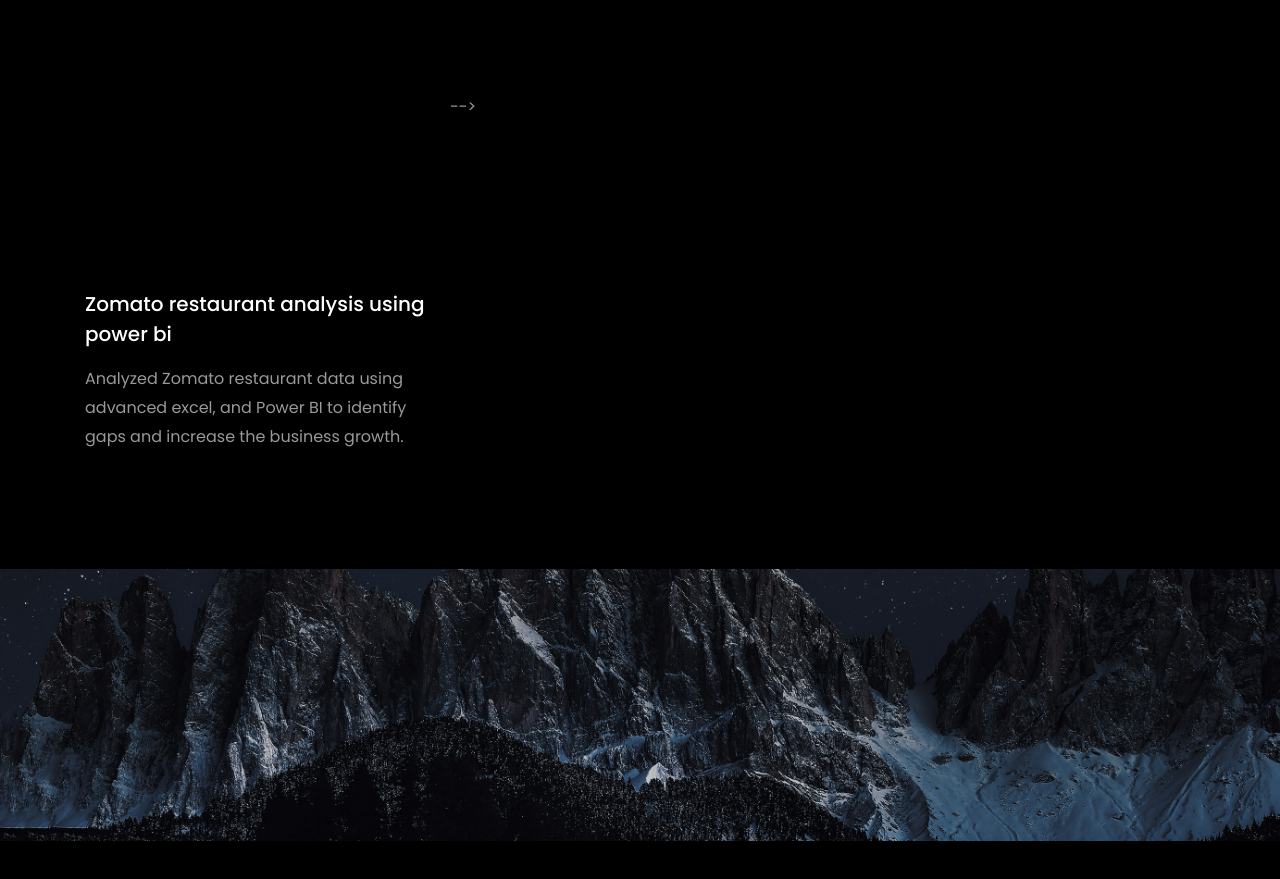
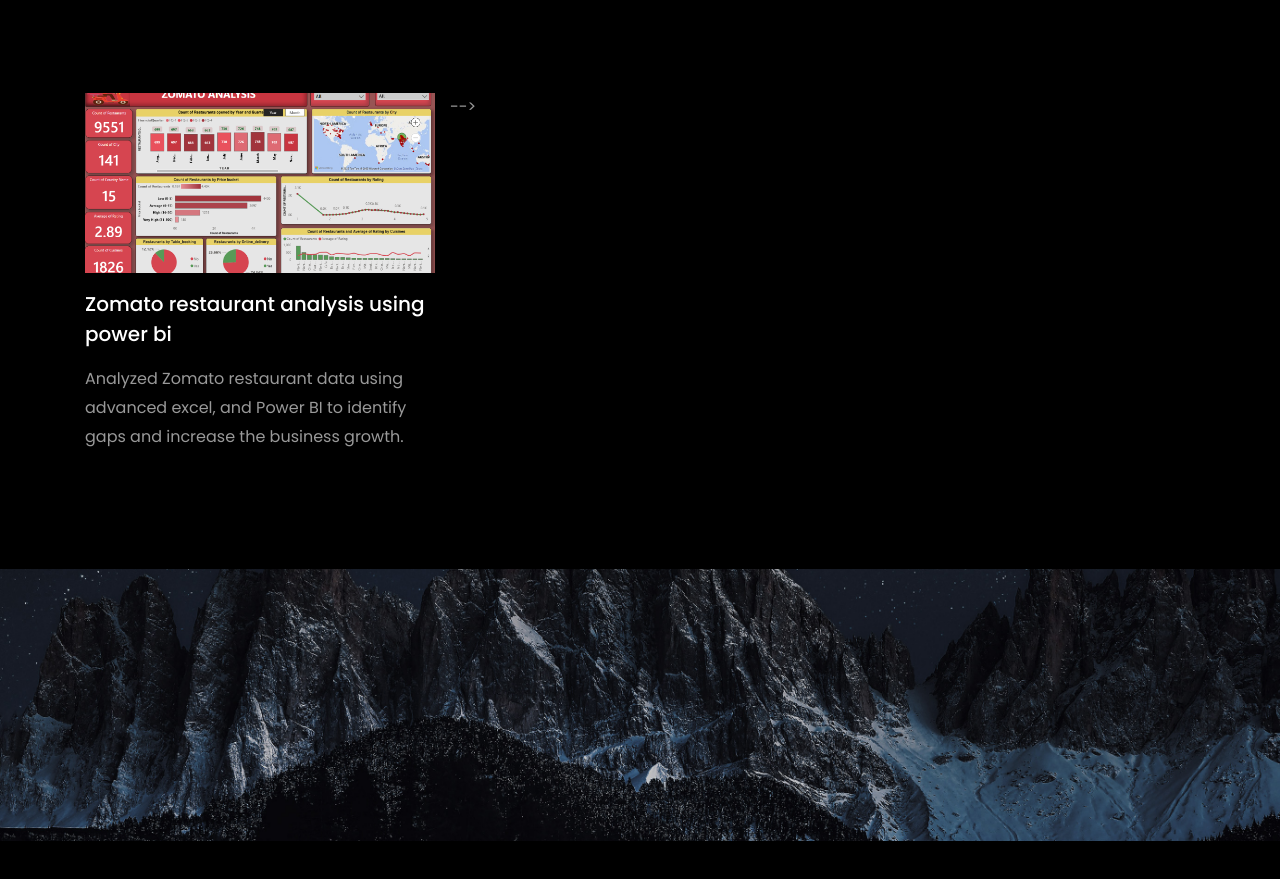
Before and after one commit to SHIVRAJ-PATIL-DA/shivrajpatil.github.io, a plain HTML site: page index.html in a window 1280 px wide. Shown: the part 3825-4704 px from the top of the page. Drawn offline with Linux system fonts and the light colour scheme; files whose address does not match are found by name.

Commit message:
Update index.html

```diff
--- a/index.html
+++ b/index.html
@@ -410,7 +410,7 @@
         <div class="row d-flex">
           <div class="col-md-4 d-flex ftco-animate">
           	<div class="blog-entry justify-content-end">
-              <a href="https://github.com/SHIVRAJ-PATIL-DA/zomato-data-analysis-using-power-bi-" class="block-20 zoom-effect" style="background-image: url('images/proj_1.jpg');">
+              <a href="https://github.com/SHIVRAJ-PATIL-DA/zomato-data-analysis-using-power-bi-" class="block-20 zoom-effect" style="background-image: url('images/proj_1.png');">
               </a>
               <div class="text mt-3 float-right d-block">
 
```
